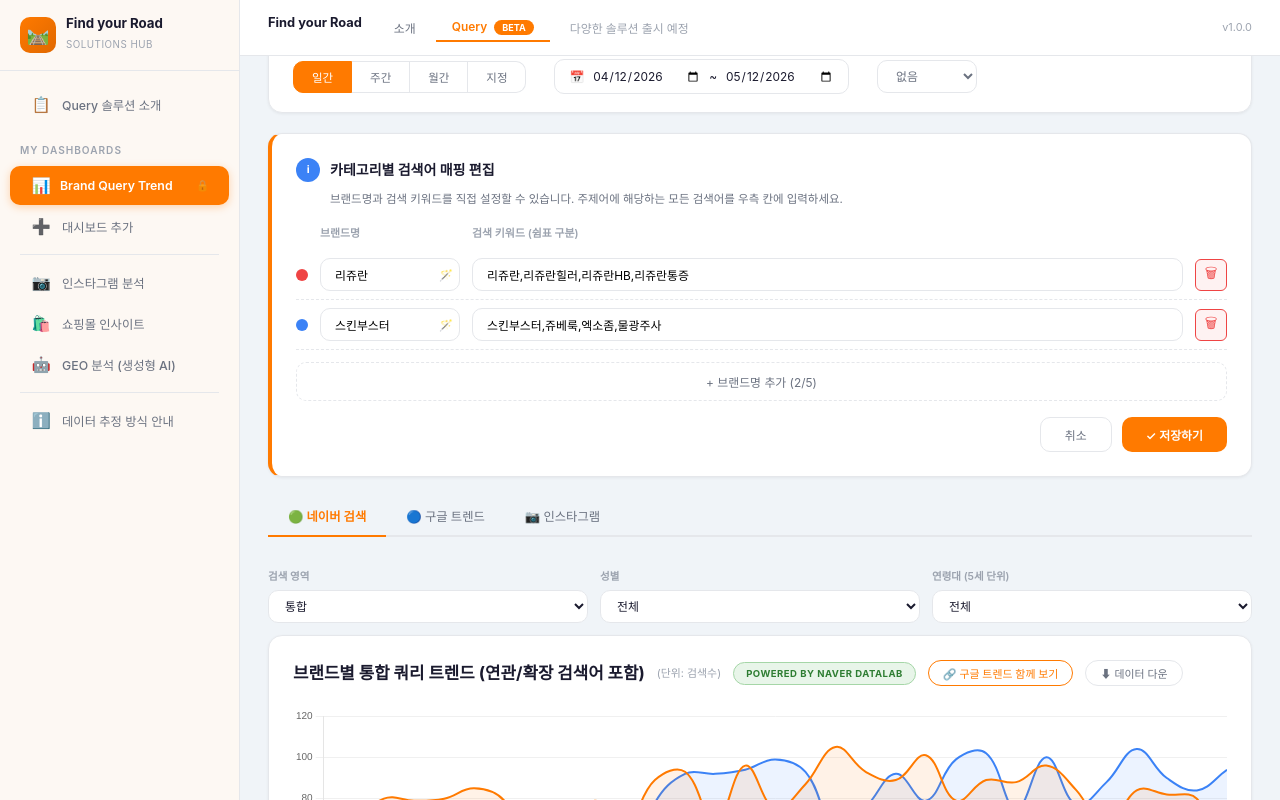
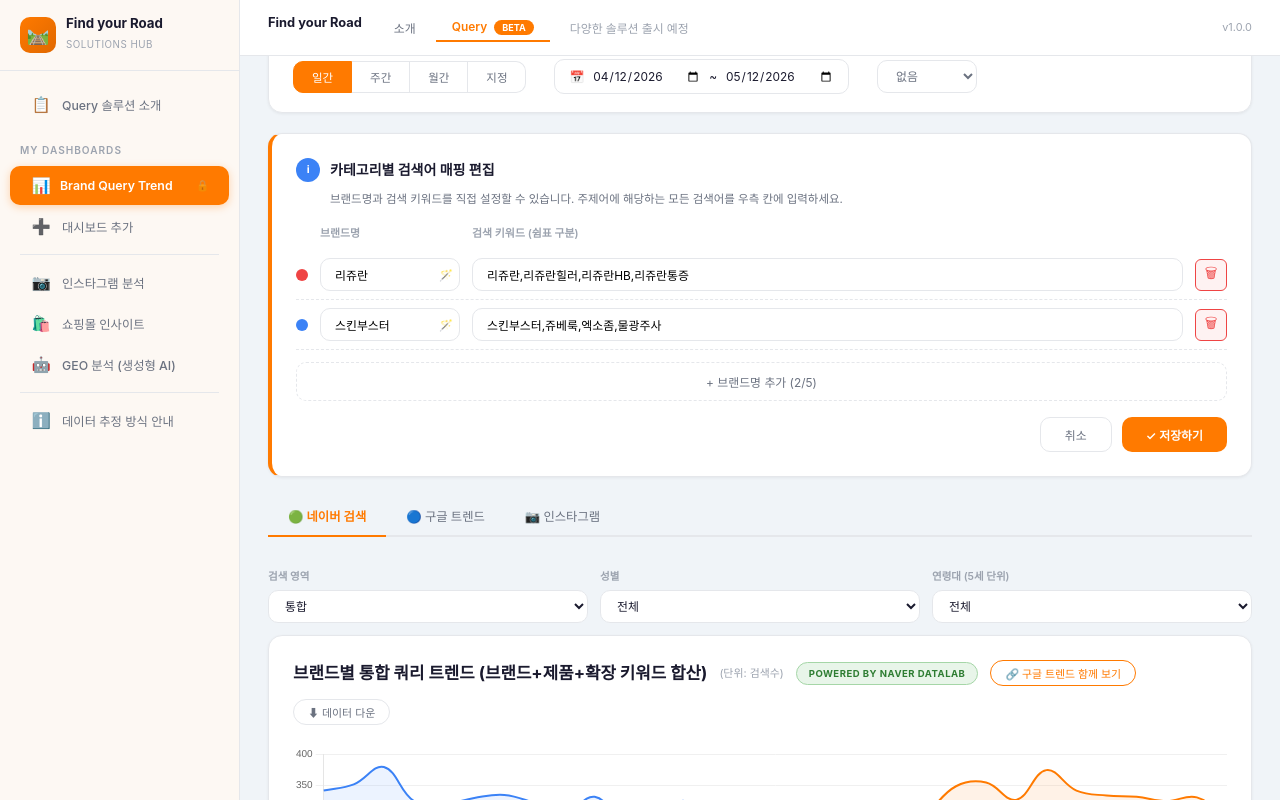
Before and after one commit to e2haru0430-hash/find-your-road, a React (Vite) app: page / in a window 1280 px wide. Both pictures are taken after a click on the button "대시보드 시작하기 →". Shown: the part 154-954 px from the top of the page. Built offline with nearby package versions, Linux system fonts and the light colour scheme; a web font is replaced by a local one.

Commit message:
Fix: Enable brand-only search and implement cumulative query summation logic

```diff
--- a/src/components/Platforms/GoogleDashboard.jsx
+++ b/src/components/Platforms/GoogleDashboard.jsx
@@ -6,16 +6,49 @@ import { generateTrendData } from '../../utils/demoData';
 export default function GoogleDashboard({ mappings, settings }) {
   const [filters, setFilters] = useState({ searchType: '웹 검색', region: '한국', kwType: '검색어' });
 
-  const allKeywords = useMemo(() => {
+  // 브랜드별 키워드 그룹화 및 전체 키워드 리스트 추출
+  const { brandGroups, allKeywords } = useMemo(() => {
+    const groups = [];
     const kws = [];
     mappings.forEach(m => {
-      const parts = m.keywords.split(',').map(s => s.trim()).filter(s => s);
-      kws.push(...parts);
+      let parts = m.keywords.split(',').map(s => s.trim()).filter(s => s);
+
+      // 키워드가 비어있을 경우 브랜드명을 기본 키워드로 사용
+      if (parts.length === 0 && m.name) {
+        parts = [m.name];
+      }
+
+      if (m.name && parts.length > 0) {
+        groups.push({ name: m.name, keywords: parts, color: m.color });
+        kws.push(...parts);
+      }
     });
-    return [...new Set(kws)].slice(0, 5);
+    return { brandGroups: groups, allKeywords: [...new Set(kws)] };
   }, [mappings]);
 
-  const trendData = useMemo(() => generateTrendData(allKeywords, 90), [allKeywords]);
+  // 개별 키워드들의 트렌드 데이터를 먼저 생성
+  const rawKeywordTrendData = useMemo(() => {
+    if (allKeywords.length === 0) return [];
+    return generateTrendData(allKeywords, 90);
+  }, [allKeywords]);
+
+  // 브랜드별로 키워드 데이터를 합산하여 최종 차트 데이터 생성
+  const brandTrendData = useMemo(() => {
+    if (brandGroups.length === 0 || rawKeywordTrendData.length === 0) {
+      return generateTrendData(['검색어 없음'], 90);
+    }
+
+    return rawKeywordTrendData.map(dayData => {
+      const row = { date: dayData.date };
+      brandGroups.forEach(group => {
+        const totalValue = group.keywords.reduce((sum, kw) => {
+          return sum + (dayData[kw] || 0);
+        }, 0);
+        row[group.name] = totalValue;
+      });
+      return row;
+    });
+  }, [brandGroups, rawKeywordTrendData]);
 
   return (
     <div className="fade-in">
@@ -42,9 +75,9 @@ export default function GoogleDashboard({ mappings, settings }) {
       </div>
 
       <TrendChart
-        data={trendData}
-        keywords={allKeywords}
-        title={`구글 트렌드 관심도 변화 (${filters.region} / ${filters.searchType})`}
+        data={brandTrendData}
+        keywords={brandGroups.map(g => g.name)}
+        title={`구글 트렌드 브랜드별 관심도 (${filters.region} / ${filters.searchType})`}
         badgeClass={PLATFORMS.google.badge}
         badgeText="POWERED BY GOOGLE TRENDS"
       />
--- a/src/components/Platforms/NaverDashboard.jsx
+++ b/src/components/Platforms/NaverDashboard.jsx
@@ -11,7 +11,13 @@ export default function NaverDashboard({ mappings, settings }) {
     const groups = [];
     const kws = [];
     mappings.forEach(m => {
-      const parts = m.keywords.split(',').map(s => s.trim()).filter(s => s);
+      let parts = m.keywords.split(',').map(s => s.trim()).filter(s => s);
+
+      // 키워드가 비어있을 경우 브랜드명을 기본 키워드로 사용
+      if (parts.length === 0 && m.name) {
+        parts = [m.name];
+      }
+
       if (m.name && parts.length > 0) {
         groups.push({ name: m.name, keywords: parts, color: m.color });
         kws.push(...parts);
@@ -20,15 +26,33 @@ export default function NaverDashboard({ mappings, settings }) {
     return { brandGroups: groups, allKeywords: [...new Set(kws)] };
   }, [mappings]);
 
-  // 브랜드 단위 트렌드 데이터 생성 (각 브랜드의 모든 키워드 합산 시뮬레이션)
+  // 개별 키워드들의 트렌드 데이터를 먼저 생성
+  const rawKeywordTrendData = useMemo(() => {
+    if (allKeywords.length === 0) return [];
+    return generateTrendData(allKeywords, 30);
+  }, [allKeywords]);
+
+  // 브랜드별로 키워드 데이터를 합산(누적)하여 최종 차트 데이터 생성
   const brandTrendData = useMemo(() => {
-    const brandNames = brandGroups.map(g => g.name);
-    if (brandNames.length === 0) return generateTrendData(['검색어 없음'], 30);
-    return generateTrendData(brandNames, 30);
-  }, [brandGroups]);
+    if (brandGroups.length === 0 || rawKeywordTrendData.length === 0) {
+      return generateTrendData(['검색어 없음'], 30);
+    }
 
-  // 개별 키워드 상세 테이블 데이터
-  const tableData = useMemo(() => generateNaverData(allKeywords.slice(0, 15)), [allKeywords]);
+    return rawKeywordTrendData.map(dayData => {
+      const row = { date: dayData.date };
+      brandGroups.forEach(group => {
+        // 해당 브랜드 그룹에 속한 모든 키워드의 값을 합산
+        const totalValue = group.keywords.reduce((sum, kw) => {
+          return sum + (dayData[kw] || 0);
+        }, 0);
+        row[group.name] = totalValue;
+      });
+      return row;
+    });
+  }, [brandGroups, rawKeywordTrendData]);
+
+  // 상세 키워드 테이블 데이터
+  const tableData = useMemo(() => generateNaverData(allKeywords.slice(0, 20)), [allKeywords]);
 
   return (
     <div className="fade-in">
@@ -56,14 +80,14 @@ export default function NaverDashboard({ mappings, settings }) {
       <TrendChart
         data={brandTrendData}
         keywords={brandGroups.map(g => g.name)}
-        title="브랜드별 통합 쿼리 트렌드 (연관/확장 검색어 포함)"
+        title="브랜드별 통합 쿼리 트렌드 (브랜드+제품+확장 키워드 합산)"
         badgeClass={PLATFORMS.naver.badge}
         badgeText="POWERED BY NAVER DATALAB"
       />
 
       <div className="trend-section mt-4">
         <div className="trend-header">
-          <span className="trend-title">상세 키워드 검색량 분석 (최근 30일 기준)</span>
+          <span className="trend-title">상세 키워드별 검색량 (누적 데이터 원천)</span>
         </div>
         <div style={{ overflowX: 'auto', marginTop: '12px' }}>
           <table className="data-table">
```
